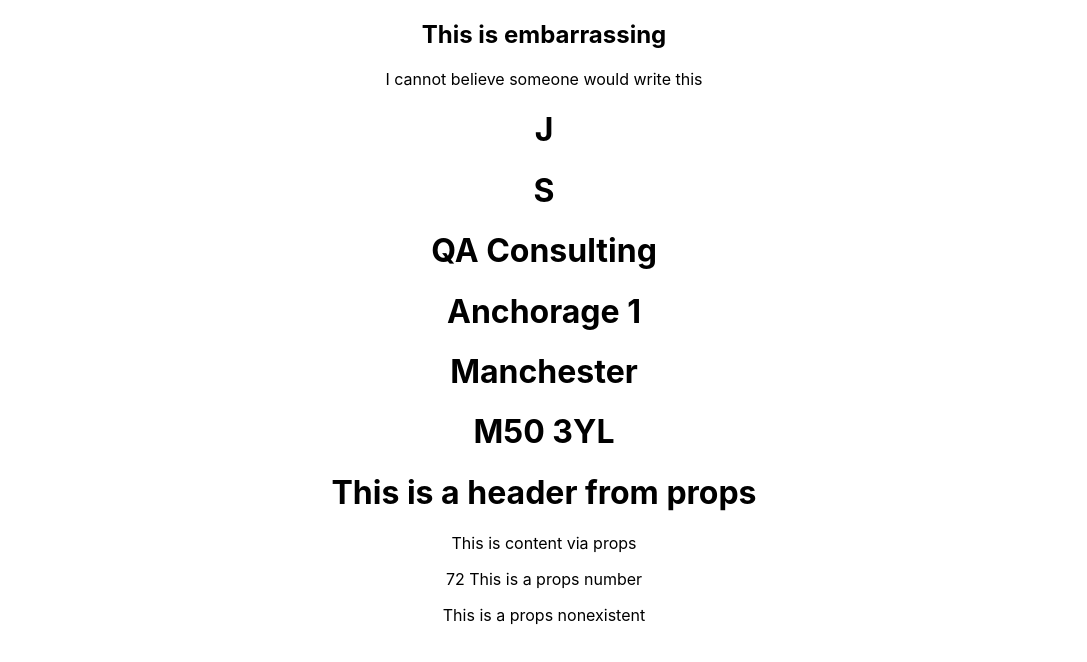
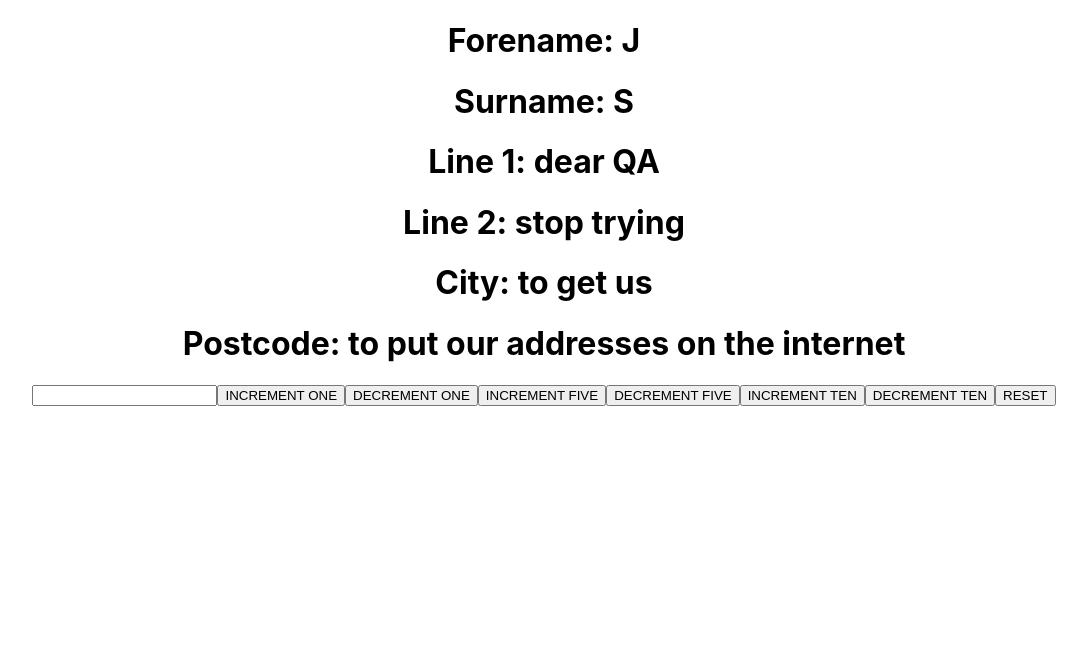
Before and after one commit to JasminimumEffort/MERN, a React (Create React App) app in the folder React/react-try/: page / in a window 1280 px wide. Shown: the top 662 px of the page, without its empty margins (96-1183 px from the left). Built offline with nearby package versions, Linux system fonts and the light colour scheme.

Commit message:
counters are hard

```diff
--- a/React/react-try/src/AnotherComponent.jsx
+++ b/React/react-try/src/AnotherComponent.jsx
@@ -1,14 +1,14 @@
-
+import React from "react";
 
 const AnotherComponent = () => {
     return(
         <React.Fragment>
-            <p></p>
-            <p></p>
-            <p></p>
-            <p></p>
+            <p>Hi</p>
+            <p>This is a component</p>
+            <p>The componentiest of components</p>
+            <p>Which is thrilling when you think about it</p>
         </React.Fragment>
     )
 };
 
-export default AnotheComponent
+export default AnotherComponent
--- a/React/react-try/src/App.js
+++ b/React/react-try/src/App.js
@@ -1,8 +1,11 @@
-import { Component } from "react";
+
 // import styled from "styled-components";
 import DoxxMeQA from './doxxMeQa';
 import Somefunc from "./newFunction";
 import MyComponent from "./mycomponent";
+import TrueFalse from "./states/TrueFalse";
+import Counter from "./states/Counter";
+
 import './App.css';
 
 
@@ -16,9 +19,12 @@ import './App.css';
 function App() {
   return (
     <div className="App">
-    <Somefunc/>
+    {/* <Somefunc/>
+
+    <MyComponent/>
+    <TrueFalse/> */}
     <DoxxMeQA/>
-    <MyComponent/>
+    <Counter/>
     </div>
   );
 }
--- a/React/react-try/src/doxxMeQa.jsx
+++ b/React/react-try/src/doxxMeQa.jsx
@@ -3,20 +3,20 @@ function DoxxMeQA () {
   const address = {
       forename: "J",
       surname: "S",
-      line1: "QA Consulting",
-      line2: "Anchorage 1",
-      city: "Manchester",
-      postcode: "M50 3YL"
+      line1: "dear QA",
+      line2: "stop trying",
+      city: "to get us",
+      postcode: "to put our addresses on the internet"
   }
 
   return (
       <div>
-          <h1>{address.forename}</h1>
-          <h1>{address.surname}</h1>
-          <h1>{address.line1}</h1>
-          <h1>{address.line2}</h1>
-          <h1>{address.city}</h1>
-          <h1>{address.postcode}</h1>
+          <h1>Forename: {address.forename}</h1>
+          <h1>Surname: {address.surname}</h1>
+          <h1>Line 1: {address.line1}</h1>
+          <h1>Line 2: {address.line2}</h1>
+          <h1>City: {address.city}</h1>
+          <h1>Postcode: {address.postcode}</h1>
       </div>
   );
 };
--- a/React/react-try/src/mycomponent.jsx
+++ b/React/react-try/src/mycomponent.jsx
@@ -1,10 +1,12 @@
 import ComponentWithProps from ".//props/componentwithProps"
+import AnotherComponent from ".//AnotherComponent"
 
 
 const MyComponent = () =>{
     return(
         <>
             <ComponentWithProps header="This is a header from props" number={72} content="This is content via props" nonexistent = ""/>
+            <AnotherComponent />
 
         </>
     );
--- /dev/null
+++ b/React/react-try/src/states/Counter.jsx
@@ -0,0 +1,35 @@
+import { useState } from "react";
+
+function Counter(){
+    const[count, setCount] = useState();
+    let [hist, setHist] = useState([]);
+
+    const getHist = () => {
+        hist.push(parseInt(count));
+        console.log(hist);
+    }
+
+    const handleChange=(event)=>{
+        console.log("EVENT:", event);
+        const newCount = parseInt(event.target.value);
+        setCount(newCount)
+    }
+
+
+    return(
+        <>
+        <input type = "number" value={count} onChange={handleChange}/>
+        <button onClick = {()=>{setCount(parseInt(count)+1); getHist()}}>INCREMENT ONE</button>
+        <button onClick = {()=>{setCount(parseInt(count)-1); getHist()}}>DECREMENT ONE</button>
+        <button onClick = {()=>{setCount(parseInt(count)+5); getHist()}}>INCREMENT FIVE</button>
+        <button onClick = {()=>{setCount(parseInt(count)-5); getHist()}}>DECREMENT FIVE</button>
+        <button onClick = {()=>{setCount(parseInt(count)+10); getHist()}}>INCREMENT TEN</button>
+        <button onClick = {()=>{setCount(parseInt(count)-10); setHist()}}>DECREMENT TEN</button>
+        <button onClick = {()=>{setCount(0); hist = []}}>RESET</button>
+        {hist.map((hist => <p>{hist}</p>))}
+        </>
+
+    )
+}
+
+export default Counter;
--- /dev/null
+++ b/React/react-try/src/states/TrueFalse.jsx
@@ -0,0 +1,16 @@
+import { useState } from "react";
+
+function TrueFalse(){
+    const [btn, setBtn] = useState(false);
+    return(
+        <>
+        <p>Value:</p>
+        {
+            btn?<p>TRUE</p>:<p>FALSE</p>
+        }
+        <button onClick ={()=> setBtn(current=>!current)}> CLICK </button>
+        </>
+    )
+}
+
+export default TrueFalse;
```
